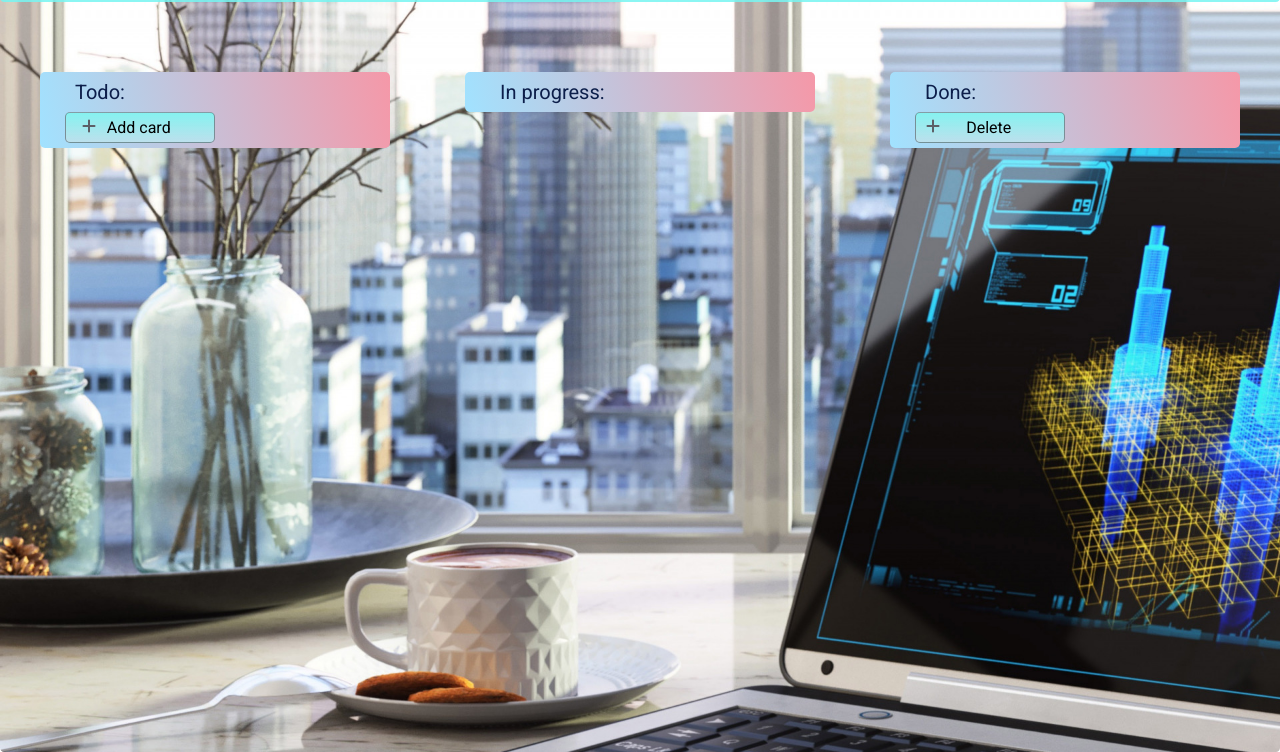
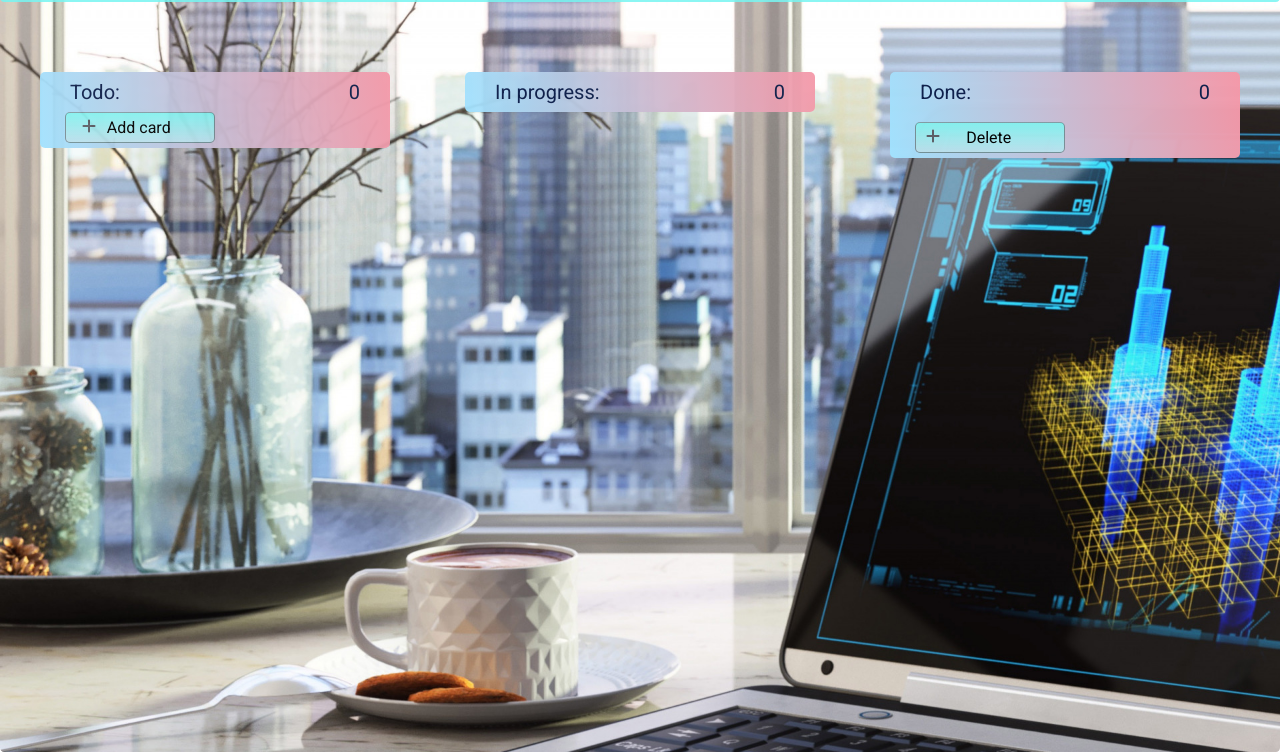
Before and after one commit to AndreyLushchik/SimpleNote, a website built with Parcel: page src/index.html in a window 1280 px wide. Shown: the part 48-800 px from the top of the page. Built offline with nearby package versions, Linux system fonts and the light colour scheme.

Commit message:
feat: counts

```diff
--- a/src/index.html
+++ b/src/index.html
@@ -14,9 +14,8 @@
         <header class="header">
             <div class="container">
                 <div class="header__flex-container">
-                    <input type="text" placeholder="Search" class="header__search">
+                    <input type="search" placeholder="Search" class="header__search">
                     <button type="submit" class="header__seach-btn"></button>
-                    <button type="submit" class="header__cancel-btn"></button>
                     <div class="header__clock"></div>
                 </div>
             </div>
@@ -25,17 +24,27 @@
             <div class="container">
                 <div class="content__flex-container">
                     <div class="column-todo">
-                        <div class="column-todo__title"> Todo: </div>
+                        <div class="column-todo__title">
+                            <class class="column-todo__title--hero">Todo:</class>
+                            <div class="column-todo__counter"></div>
+                        </div>
                         <div class="column-todo__card-container"></div>
                         <button class="column-todo__btn-todo--add">Add card</button>
                     </div>
                     <div class="column-progress">
-                        <div class="column-progress__title"> In progress: </div>
+                        <div class="column-progress__title">
+                            <div class="column-progress__title--hero">In progress: </div>
+                            <div class="column-progress__counter"></div>
+                        </div>
                         <div class="column-progress__card-container"></div>
                     </div>
                     <div class="column-done">
-                        <div class="column-done__title"> Done: </div>
+                        <div class="column-done__title">
+                            <div class="column-done__title--hero"> Done: </div>
+                            <div class="column-done__counter"></div>
+                        </div>
                         <div class="column-done__card-container"></div>
+
                         <button class="column-done__btn-done--delete">Delete</button>
                     </div>
                 </div>
--- a/src/scripts/components/template-card.js
+++ b/src/scripts/components/template-card.js
@@ -1,6 +1,7 @@
 
 import{setDataLocalStorage,getDataLocalStorage} from "./local-storage.js";
 import{CreatePopup} from "./template-popup";
+import{renderCards, showTodoProgress, showTodoDone, showTodo} from "./../index";
 
 
 export function CreateCard({id, title, description, user, time}) {
@@ -53,8 +54,11 @@ export function CreateCard({id, title, description, user, time}) {
         cardBtnDelete.classList.add("hidden")
         cardBtnComlete.classList.add("show")
         cardBtnProgress.classList.add("hidden")
+        showTodo()
+        showTodoProgress()
       });
     } else if (event.target === cardBtnDelete) {
+      renderCards()
       card.remove();
       const data =  getDataLocalStorage().filter((item) => item.id != card.id);
       setDataLocalStorage(data);
@@ -67,6 +71,8 @@ export function CreateCard({id, title, description, user, time}) {
     } else if(event.target === cardBtnBack){
       cardContainerTodo.append(card);
       const data =  getDataLocalStorage()
+      showTodo()
+      showTodoProgress()
       data.map(item => {
         if (item.id == card.id) {
           item.classeCard = "todo"
@@ -81,6 +87,8 @@ export function CreateCard({id, title, description, user, time}) {
     } else if(event.target === cardBtnComlete){
       cardContainerDone.append(card);
       const data =  getDataLocalStorage();
+      showTodoDone()
+      showTodoProgress()
       data.map(item => {
         if (item.id == card.id) {
           item.classeCard = "done"
--- a/src/scripts/index.js
+++ b/src/scripts/index.js
@@ -13,6 +13,34 @@ function app(){
 const data =  getDataLocalStorage();
 renderCards(data)
 setInterval(getCurrentTime, 1000);
+}
+
+//Counts
+function showTodo() {
+  const lenghtArrayTodo = getDataLocalStorage().filter(obj => {
+    if (obj.classeCard === "todo") {
+      return obj
+    }
+  })
+  document.querySelector('.column-todo__counter').textContent = `${lenghtArrayTodo.length}`
+}
+
+function showTodoProgress() {
+  const lenghtArrayProgress = getDataLocalStorage().filter(obj => {
+    if (obj.classeCard === "progress") {
+      return obj
+    }
+  })
+  document.querySelector('.column-progress__counter').textContent = `${lenghtArrayProgress.length}`
+}
+
+function showTodoDone() {
+  const lenghtArrayDone = getDataLocalStorage().filter(obj => {
+    if (obj.classeCard === "done") {
+      return obj
+    }
+  })
+  document.querySelector('.column-done__counter').textContent = `${lenghtArrayDone.length}`
 }
 
 // DOM elements
@@ -82,14 +110,17 @@ function fillLocalStorage() {
 
 }
 
-function renderCards(data) {
+function renderCards() {
   const cardContainerTodo = document.querySelector(".column-todo__card-container");
   const cardContainerProgress = document.querySelector(".column-progress__card-container");
   const cardContainerDone = document.querySelector(".column-done__card-container")
   cardContainerTodo.innerHTML = ""
   cardContainerProgress.innerHTML = ""
   cardContainerDone.innerHTML = ""
-  data.map((item) => {
+  showTodo()
+  showTodoProgress()
+  showTodoDone()
+  getDataLocalStorage().map((item) => {
     if (item.classeCard === "todo") {
       new CreateCard(item).printCard(cardContainerTodo);
       new CreateCard(item).addListeners();
@@ -103,4 +134,6 @@ function renderCards(data) {
   });
 }
 
-export{ printUsers,fillLocalStorage,renderCards}
+
+
+export{ printUsers,fillLocalStorage, renderCards, showTodoProgress, showTodoDone, showTodo}
--- a/src/styles/scss/components/_column-done.scss
+++ b/src/styles/scss/components/_column-done.scss
@@ -2,16 +2,29 @@
   display: flex;
   flex-direction: column;
   background: $card-color;
+  opacity: 0.98;
   width: 35rem;
   border-radius: 0.5rem;
 
   &__title {
+    display: flex;
+    justify-content: space-between;
+    margin: 1rem 3rem 1rem 3rem;
+    }
+
+  &__title--hero {
     font-size: 2rem;
     color: rgba(12, 30, 74, 1);
     font-family: "Roboto", sans-serif;
     margin-bottom: 1rem;
-    margin: 1rem 0 1rem 3.5rem;
+
   }
+
+  &__counter {
+    font-size: 2rem;
+    color: rgba(12, 30, 74, 1);
+    font-family: "Roboto", sans-serif;
+    }
 
   // &__card-container {
   // }
--- a/src/styles/scss/components/_column-progress.scss
+++ b/src/styles/scss/components/_column-progress.scss
@@ -1,18 +1,26 @@
 .column-progress {
   display: flex;
   flex-direction: column;
-  position: relative;
   background: $card-color;
+  opacity: 0.94;
   width: 35rem;
   border-radius: 0.5rem;
 
   &__title {
-    font-size: 2rem;
-    color: rgba(12, 30, 74, 1);
-    margin: 1rem 0 1rem 3.5rem;
-    font-family: "Roboto", sans-serif;
+  display: flex;
+  justify-content: space-between;
+  margin: 1rem 3rem 1rem 3rem;
   }
 
-  //     &__card-container {
-  //     }
+  &__title--hero {
+  font-size: 2rem;
+  color: rgba(12, 30, 74, 1);
+  font-family: "Roboto", sans-serif;
+  }
+
+  &__counter {
+  font-size: 2rem;
+  color: rgba(12, 30, 74, 1);
+  font-family: "Roboto", sans-serif;
+  }
 }
--- a/src/styles/scss/components/_column-todo.scss
+++ b/src/styles/scss/components/_column-todo.scss
@@ -2,19 +2,32 @@
   display: flex;
   flex-direction: column;
   background: $card-color;
+  opacity: 0.94;
   width: 35rem;
   border-radius: 0.5rem;
 
   &__title {
-    font-size: 2rem;
-    color: rgba(12, 30, 74, 1);
-    font-family: "Roboto", sans-serif;
-    margin: 1rem 0 1rem 3.5rem;
+  display: flex;
+  justify-content: space-between;
+  margin: 1rem 3rem 1rem 3rem;
+  }
+
+  &__title--hero {
+  font-size: 2rem;
+  color: rgba(12, 30, 74, 1);
+  font-family: "Roboto", sans-serif;
+  }
+
+  &__counter {
+  font-size: 2rem;
+  color: rgba(12, 30, 74, 1);
+  font-family: "Roboto", sans-serif;
   }
 
   &__card-container {
     display: flex;
     flex-direction: column;
+    align-items: center;
     width: 100%;
   }
 
```
Also changed, not shown: src/styles/css/main.min.css, 1 other file.
